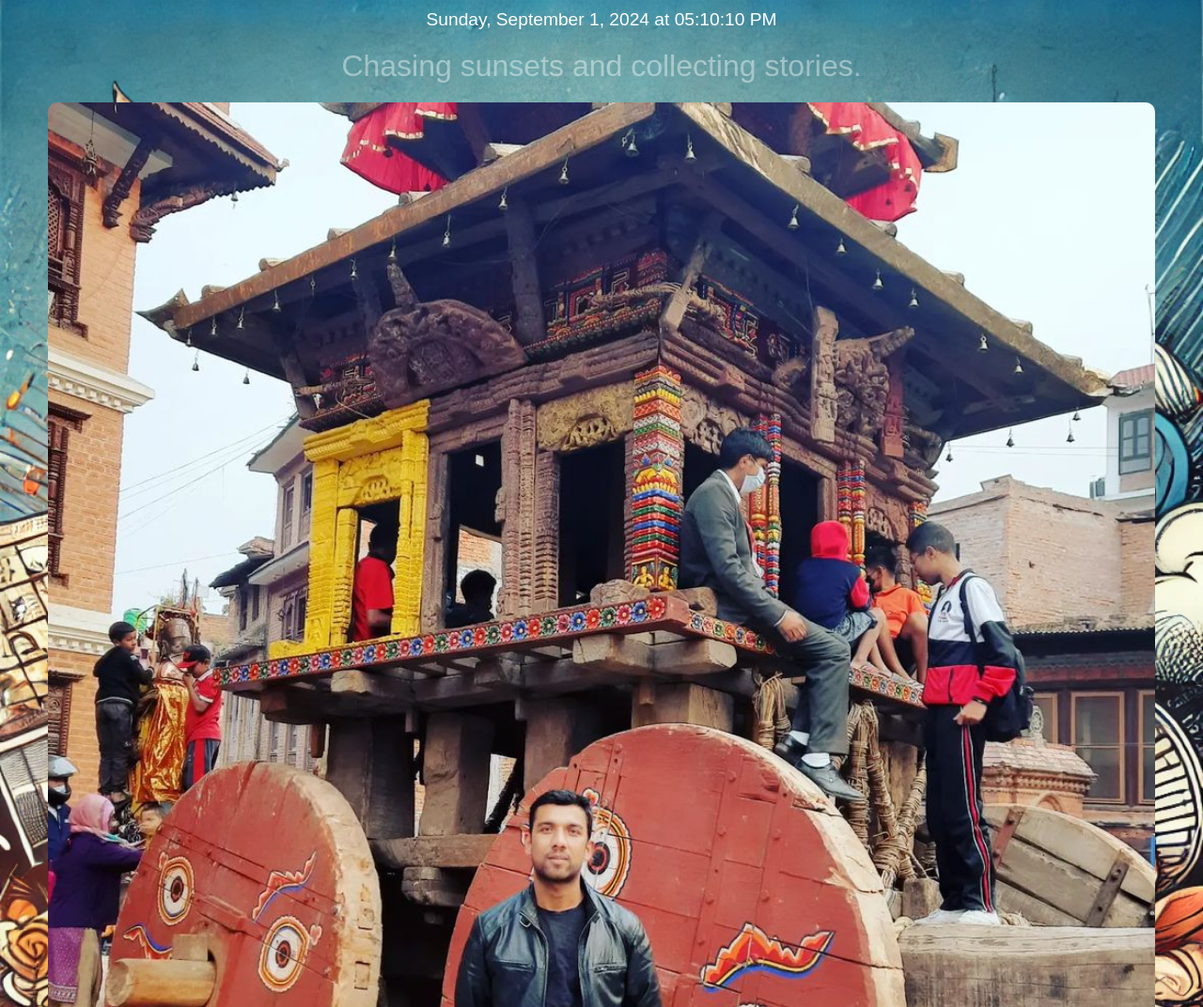
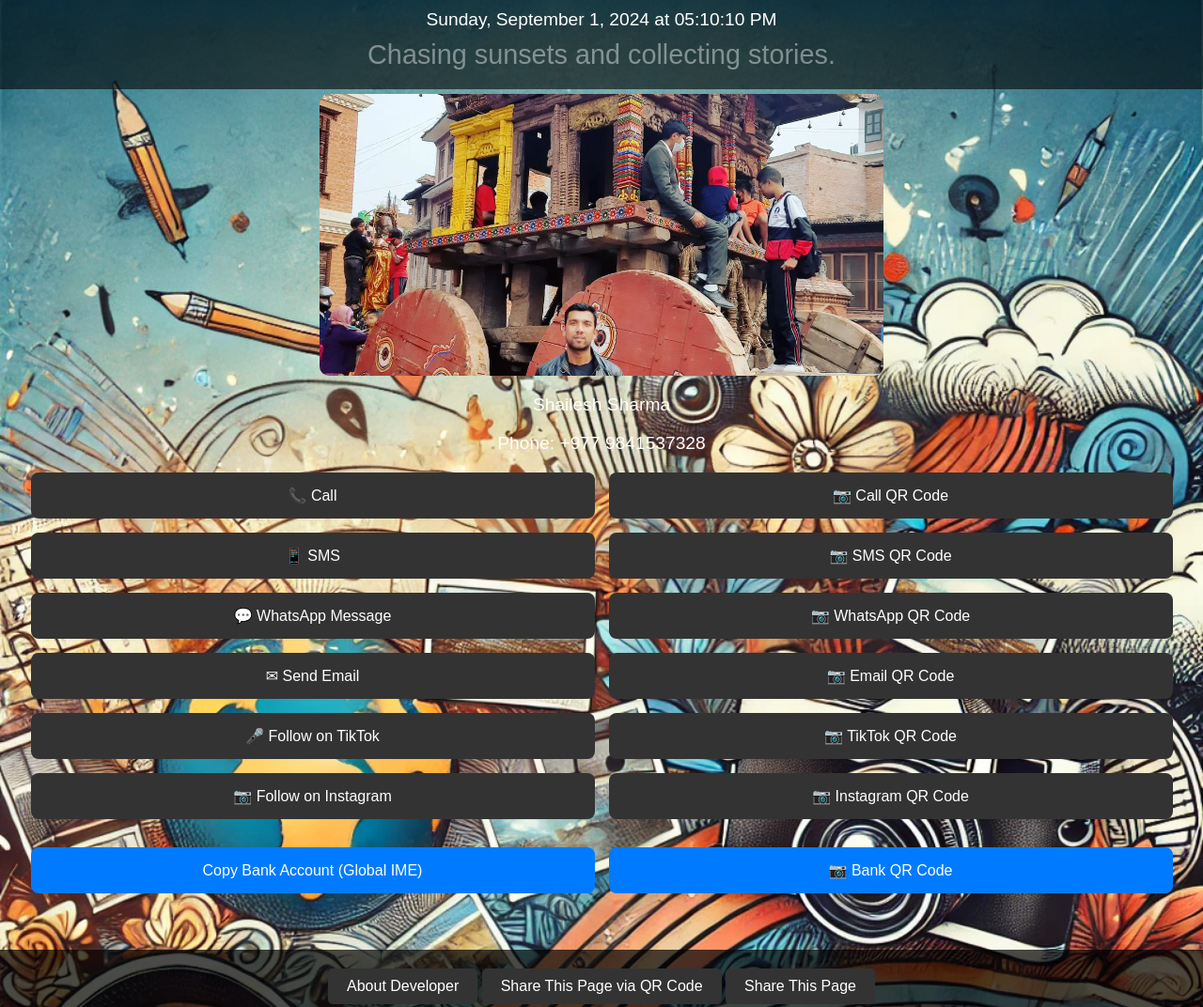
Before and after one commit to fitandfine/shailesh, a plain HTML site: page index.html in a window 1280 px wide. Shown: the top 1072 px of the page at 94% size. Drawn offline with Linux system fonts and the light colour scheme.

Commit message:
Update index.html

```diff
--- a/index.html
+++ b/index.html
@@ -15,21 +15,37 @@
             overflow-x: hidden;
         }
 
+        .header {
+            background-color: rgba(0, 0, 0, 0.6); /* Translucent background */
+            padding: 10px 0;
+            text-align: center;
+            position: fixed;
+            width: 100%;
+            top: 0;
+            z-index: 1000;
+        }
+
         .date-time {
-            text-align: center;
-            margin-top: 10px;
             font-size: 1.2em;
+            margin-bottom: 5px;
             animation: fadeIn 2s ease-out;
+        }
+
+        .welcome-message {
+            font-size: 1.8em;
+            margin: 10px 0;
+            animation: fadein 3s infinite;
         }
 
         .container {
             text-align: center;
-            padding: 20px;
+            padding: 80px 20px 20px; /* Added padding-top to accommodate fixed header */
             animation: fadeIn 2s ease-out;
         }
 
         .carousel {
             width: 95%;
+            max-width: 600px;
             margin: 20px auto;
             overflow: hidden;
             border-radius: 10px;
@@ -38,13 +54,15 @@
 
         .carousel img {
             width: 100%;
+            height: 300px;
+            object-fit: cover;
             display: block;
         }
 
-        .welcome-message {
-            font-size: 2em;
-            margin-bottom: 20px;
-            animation: fadein 3s infinite, slideInFromLeft 1.5s ease-out;
+        .personal-info {
+            font-size: 1.2em;
+            margin: 20px 0;
+            animation: fadeIn 2s ease-out;
         }
 
         @keyframes fadein {
@@ -63,37 +81,54 @@
             to { transform: translateY(0); opacity: 1; }
         }
 
-        @keyframes slideInFromLeft {
-            from { transform: translateX(-100px); opacity: 0; }
-            to { transform: translateX(0); opacity: 1; }
-        }
-
-        @keyframes slideInFromRight {
-            from { transform: translateX(100px); opacity: 0; }
-            to { transform: translateX(0); opacity: 1; }
-        }
-
-        .qr-buttons, .bank-details, .contact-buttons {
+        .buttons-section {
             margin-top: 20px;
             display: flex;
+            flex-wrap: wrap;
             justify-content: center;
             gap: 15px;
             animation: slideInFromRight 2s ease-out;
         }
 
-        .qr-buttons button, .bank-details button, .contact-buttons button {
+        .buttons-section button {
             padding: 15px 25px;
-            font-size: 1.1em;
+            font-size: 1em;
             color: white;
             background-color: #333;
             border: none;
             border-radius: 8px;
             cursor: pointer;
             transition: background-color 0.3s, transform 0.3s;
+            flex: 0 0 calc(50% - 20px); /* Ensures two buttons per row */
         }
 
-        .qr-buttons button:hover, .bank-details button:hover, .contact-buttons button:hover {
+        .buttons-section button:hover {
             background-color: #555;
+            transform: scale(1.1);
+        }
+
+        .copy-button-section {
+            margin-top: 30px;
+            display: flex;
+            flex-wrap: wrap;
+            justify-content: center;
+            gap: 15px;
+        }
+
+        .copy-button-section button {
+            padding: 15px 25px;
+            font-size: 1em;
+            color: white;
+            background-color: #007BFF;
+            border: none;
+            border-radius: 8px;
+            cursor: pointer;
+            transition: background-color 0.3s, transform 0.3s;
+            flex: 0 0 calc(50% - 20px); /* Two buttons per row */
+        }
+
+        .copy-button-section button:hover {
+            background-color: #0056b3;
             transform: scale(1.1);
         }
 
@@ -120,7 +155,10 @@
         }
 
         .popup-content img {
-            max-width: 100%;
+            max-width: 300px; /* Set maximum width for uniform size */
+            max-height: 300px; /* Set maximum height for uniform size */
+            width: 100%;
+            height: auto;
             border-radius: 10px;
         }
 
@@ -164,43 +202,66 @@
             .welcome-message {
                 font-size: 1.5em;
             }
-            .qr-buttons button, .bank-details button, .contact-buttons button {
+            .buttons-section button,
+            .copy-button-section button {
                 font-size: 0.9em;
                 padding: 10px 15px;
+                flex: 0 0 100%; /* Full width for mobile */
             }
         }
     </style>
 </head>
 <body>
-    <!-- Current Date and Time -->
-    <div class="date-time" id="date-time"></div>
+    <!-- Header with Current Date and Time -->
+    <div class="header">
+        <div class="date-time" id="date-time"></div>
+        <div class="welcome-message" id="welcome-message"></div>
+    </div>
 
     <div class="container">
-        <div class="welcome-message" id="welcome-message"></div>
-
         <div class="carousel" id="carousel">
             <img src="images/1.jpg" alt="Photo 1">
             <img src="images/2.jpg" alt="Photo 2">
             <img src="images/3.jpg" alt="Photo 3">
         </div>
 
-        <!-- QR Buttons Section -->
-        <div class="qr-buttons">
-            <button onclick="showPopup('images/fb_qr.png')">Follow on Facebook</button>
-            <button onclick="showPopup('images/insta_qr.png')">Follow on Instagram</button>
-            <button onclick="showPopup('images/tiktok_qr.png')">Follow on TikTok</button>
-            <button onclick="showPopup('images/whatsapp_qr.png')">Chat on WhatsApp</button>
+        <!-- Personal Info -->
+        <div class="personal-info">
+            <p>Shailesh Sharma</p>
+            <p>Phone: +977 9841537328</p>
         </div>
 
-        <!-- Bank Details Section -->
-        <div class="bank-details">
-            <button onclick="showPopup('images/bank_qr.jpg')">Bank Details</button>
+        <!-- Buttons Section -->
+        <div class="buttons-section">
+            <!-- Call Button and QR Code -->
+            <button onclick="window.open('tel:+9779841537328', '_self')">&#x1F4DE; Call</button>
+            <button onclick="showPopup('images/call_qr.png')">&#x1F4F7; Call QR Code</button>
+
+            <!-- SMS Button and QR Code -->
+            <button onclick="window.open('sms:+9779841537328', '_self')">&#x1F4F1; SMS</button>
+            <button onclick="showPopup('images/sms_qr.png')">&#x1F4F7; SMS QR Code</button>
+
+            <!-- WhatsApp Button and QR Code -->
+            <button onclick="sendWhatsApp()">&#x1F4AC; WhatsApp Message</button>
+            <button onclick="showPopup('images/whatsapp_qr.png')">&#x1F4F7; WhatsApp QR Code</button>
+
+            <!-- Email Button and QR Code -->
+            <button onclick="sendEmail()">&#x2709; Send Email</button>
+            <button onclick="showPopup('images/email_qr.png')">&#x1F4F7; Email QR Code</button>
+
+            <!-- TikTok Button and QR Code -->
+            <button onclick="window.open('https://www.tiktok.com/@asoulwriter', '_blank')">&#x1F3A4; Follow on TikTok</button>
+            <button onclick="showPopup('images/tiktok_qr.png')">&#x1F4F7; TikTok QR Code</button>
+
+            <!-- Instagram Button and QR Code -->
+            <button onclick="window.open('https://www.instagram.com/sailec_srma/', '_blank')">&#x1F4F7; Follow on Instagram</button>
+            <button onclick="showPopup('images/insta_qr.png')">&#x1F4F7; Instagram QR Code</button>
         </div>
 
-        <!-- Contact Buttons Section -->
-        <div class="contact-buttons">
-            <button onclick="sendEmail()">Send Email</button>
-            <button onclick="sendWhatsApp()">WhatsApp Message</button>
+        <!-- Copy Bank Account Button Section -->
+        <div class="copy-button-section">
+            <button onclick="copyBankAccount()">Copy Bank Account (Global IME)</button>
+            <button onclick="showPopup('images/bank_qr.jpg')">&#x1F4F7; Bank QR Code</button>
         </div>
     </div>
 
@@ -214,7 +275,9 @@
 
     <!-- Footer Section -->
     <div class="footer">
-        <button onclick="alert('This page was developed as a gift by Anup Chapain in Auckland. email: anupchapain@gmail.com')">About Developer</button>
+        <button onclick="alert('This page was developed as a gift by Anup Chapain in Auckland. Email: anupchapain@gmail.com')">About Developer</button>
+        <button onclick="showPopup('images/page_qr.png')">Share This Page via QR Code</button>
+        <button onclick="sharePage()">Share This Page</button>
     </div>
 
     <script>
@@ -309,6 +372,33 @@
         function sendWhatsApp() {
             window.open("https://wa.me/9779841537328?text=Hello%20I%20found%20your%20personal%20page", "_blank");
         }
+
+        // Function to share the page using the native share feature
+        function sharePage() {
+            if (navigator.share) {
+                navigator.share({
+                    title: 'Check out Shailesh Sharma\'s Personal Page!',
+                    text: 'Explore Shailesh Sharma\'s personal page, full of travel, photography, and more!',
+                    url: window.location.href
+                }).then(() => {
+                    console.log('Thanks for sharing!');
+                }).catch((error) => {
+                    console.error('Error sharing:', error);
+                });
+            } else {
+                alert('Sharing is not supported on this device. Please use the QR code instead.');
+            }
+        }
+
+        // Copy Bank Account to Clipboard Function
+        function copyBankAccount() {
+            const accountNumber = '32107010005388';
+            navigator.clipboard.writeText(accountNumber).then(() => {
+                alert('Bank account number copied to clipboard: ' + accountNumber);
+            }, (err) => {
+                console.error('Failed to copy: ', err);
+            });
+        }
     </script>
 </body>
 </html>
```
